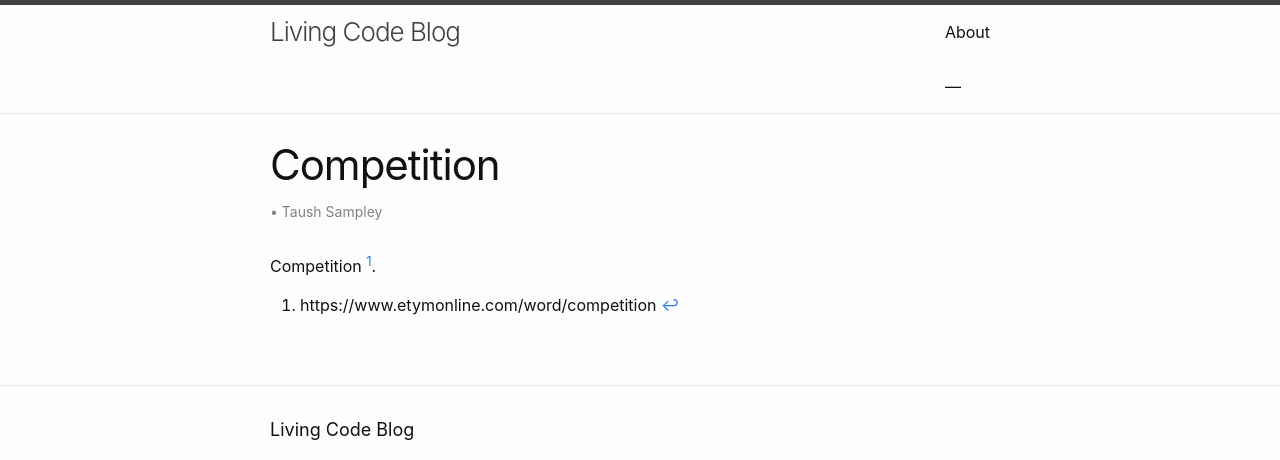
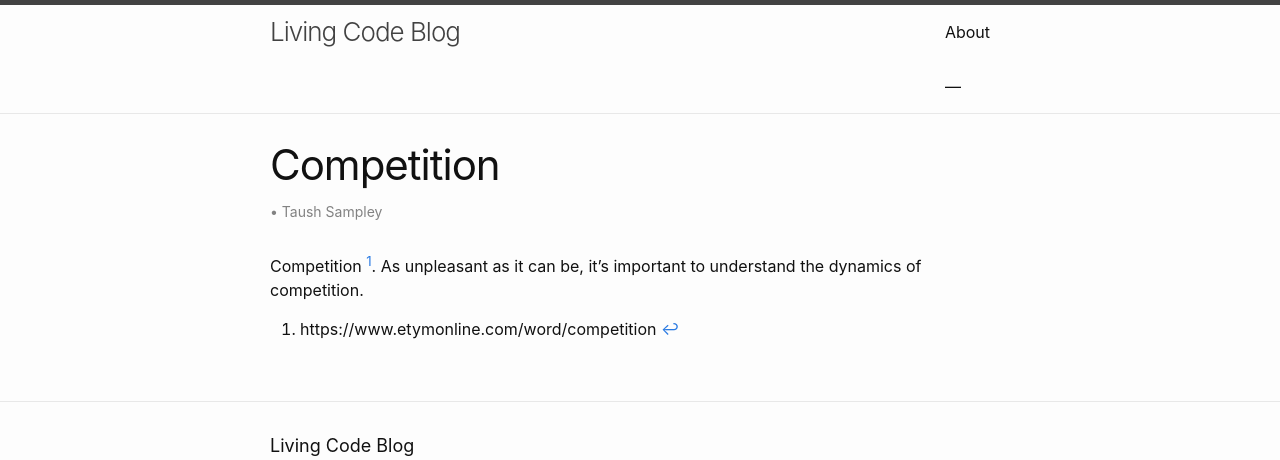
Before and after one commit to TSampley/TSampley.github.io, a Jekyll site: the page built from science/biology/ecology/competition.md, in a window 1280 px wide. Shown: the top 460 px of the page. Built offline with Jekyll 4.4.1, drawn with Linux system fonts in a browser that asks for light colours.

Commit message:
Enhance competition content in ecology section for clarity and context

```diff
--- a/science/biology/ecology/competition.md
+++ b/science/biology/ecology/competition.md
@@ -5,6 +5,6 @@ title: Competition
 
 ---
 
-Competition [^1].
+Competition [^1]. As unpleasant as it can be, it's important to understand the dynamics of competition.
 
 [^1]: https://www.etymonline.com/word/competition
```
Also changed, not shown: science/biology/ecology/index.md (+2 -0 lines).
